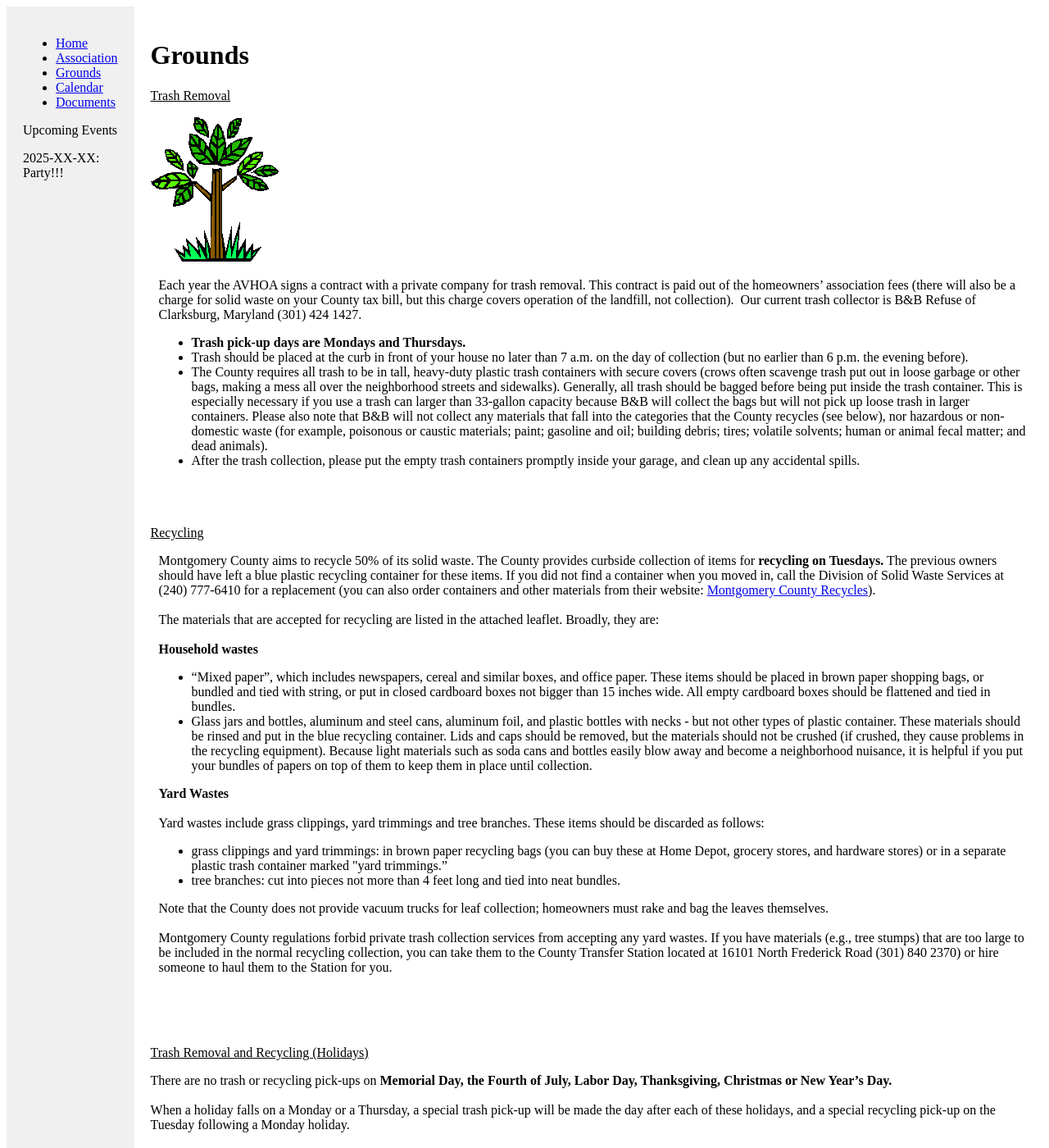
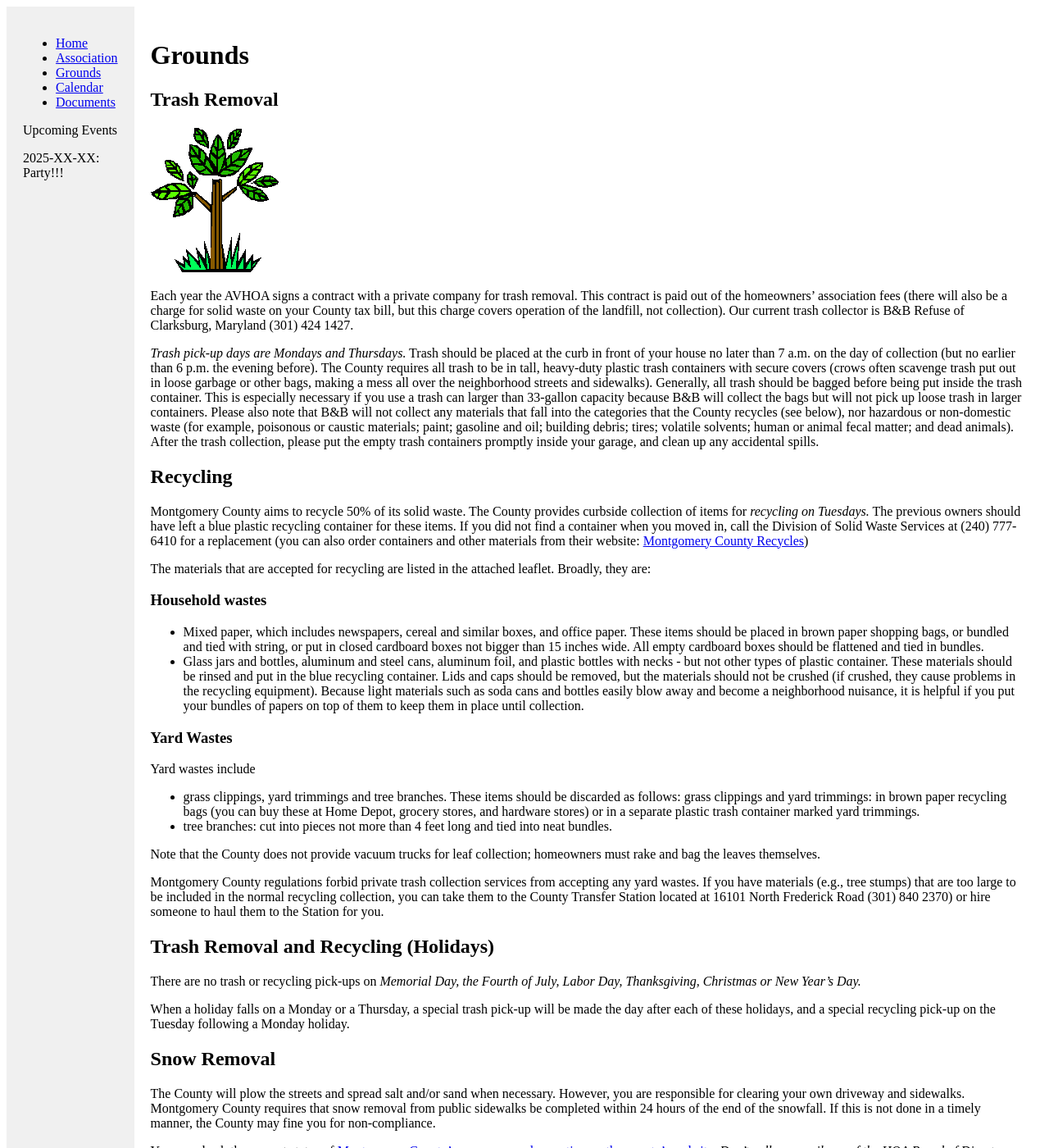
Before and after one commit to argylevillagehoa/argylevillagehoa.github.io, a Jekyll site: the page built from grounds.md, in a window 1280 px wide and 1400 px high. Shown: the whole window at 82% size. Built offline with Jekyll 4.4.1, drawn with Linux system fonts in a browser that asks for light colours; some of the changed lines change nothing that is shown; some of the changed text lies outside the part shown.

Commit message:
Update grounds.md to markdown

```diff
--- a/grounds.md
+++ b/grounds.md
@@ -3,73 +3,74 @@ layout: default
 title: Grounds
 ---
 
-<h1>Grounds</h1>
-<u>Trash Removal</u>
+# Grounds
+## Trash Removal
 
-<div class='pic-table 0'><div class='pic-table-col'><img border="0" width="157" height="177" src="/assets/f1000071_grounds.gif" style='max-width: 157px !important;'></div><div class='pic-table-col' style='padding-left: 10px !important;'><span class='ctext'><p><font size="3">Each year the AVHOA signs a contract with a private company for trash removal. This contract is paid out of the homeowners&rsquo; association fees (there will also be a charge for solid waste on your County tax bill, but this charge covers operation of the landfill, not collection).&nbsp; Our current trash collector is B&amp;B Refuse of Clarksburg, Maryland (301) 424 1427.&nbsp;</font></p>
-<ul>
-<li><font size="3"><strong>Trash pick-up days are Mondays and Thursdays.</strong> </font></li>
-<li><font size="3">Trash should be placed at the curb in front of your house no later than 7 a.m. on the day of collection (but no earlier than 6 p.m. the evening before). </font></li>
-<li><font size="3">The County requires all trash to be in tall, heavy-duty plastic trash containers with secure covers (crows often scavenge trash put out in loose garbage or other bags, making a mess all over the neighborhood streets and sidewalks). Generally, all trash should be bagged before being put inside the trash container. This is especially necessary if you use a trash can larger than 33-gallon capacity because B&amp;B will collect the bags but will not pick up loose trash in larger containers. Please also note that B&amp;B will not collect any materials that fall into the categories that the County recycles (see below), nor hazardous or non-domestic waste (for example, poisonous or caustic materials; paint; gasoline and oil; building debris; tires; volatile solvents; human or animal fecal matter; and dead animals). </font></li>
-<li><font size="3">After the trash collection, please put the empty trash containers promptly inside your garage, and clean up any accidental spills.</font></li>
-</ul></span></div></div><br/><br /><br />
-<u>Recycling</u>
+![grounds](/assets/f1000071_grounds.gif)
 
-<div class='pic-table 0'><div class='pic-table-col' style='padding-left: 10px !important;'><span class='ctext'><font size="3">Montgomery County aims to recycle 50% of its solid waste. The County provides curbside collection of items for <strong>recycling on Tuesdays.</strong> The previous owners should have left a blue plastic recycling container for these items. If you did not find a container when you moved in, call the Division of Solid Waste Services at (240) 777-6410 for a replacement (you can also order containers and other materials from their website: </font><a href="https://www.montgomerycountymd.gov/DEP/trash-recycling/index.html"><font size="3">Montgomery County Recycles</font></a><font size="3">).&nbsp;<br />
-<br />
+Each year the AVHOA signs a contract with a private company for trash removal. This contract is paid out of the homeowners&rsquo; association fees (there will also be a charge for solid waste on your County tax bill, but this charge covers operation of the landfill, not collection). Our current trash collector is B&amp;B Refuse of Clarksburg, Maryland (301) 424 1427.
+
+*Trash pick-up days are Mondays and Thursdays.*
+Trash should be placed at the curb in front of your house no later than 7 a.m. on the day of collection (but no earlier than 6 p.m. the evening before).
+The County requires all trash to be in tall, heavy-duty plastic trash containers with secure covers (crows often scavenge trash put out in loose garbage or other bags, making a mess all over the neighborhood streets and sidewalks). Generally, all trash should be bagged before being put inside the trash container. This is especially necessary if you use a trash can larger than 33-gallon capacity because B&amp;B will collect the bags but will not pick up loose trash in larger containers. Please also note that B&amp;B will not collect any materials that fall into the categories that the County recycles (see below), nor hazardous or non-domestic waste (for example, poisonous or caustic materials; paint; gasoline and oil; building debris; tires; volatile solvents; human or animal fecal matter; and dead animals).
+After the trash collection, please put the empty trash containers promptly inside your garage, and clean up any accidental spills.
+## Recycling
+
+Montgomery County aims to recycle 50% of its solid waste. The County provides curbside collection of items for *recycling on Tuesdays.* The previous owners should have left a blue plastic recycling container for these items. If you did not find a container when you moved in, call the Division of Solid Waste Services at (240) 777-6410 for a replacement (you can also order containers and other materials from their website: [Montgomery County Recycles](https://www.montgomerycountymd.gov/DEP/trash-recycling/index.html))
+
 The materials that are accepted for recycling are listed in the attached leaflet. Broadly, they are:<br />
-</font><br />
-<font size="3"><strong>Household wastes</strong> </font>
-<ul>
-<li><font size="3">&ldquo;Mixed paper&rdquo;, which includes newspapers, cereal and similar boxes, and office paper. These items should be placed in brown paper shopping bags, or bundled and tied with string, or put in closed cardboard boxes not bigger than 15 inches wide. All empty cardboard boxes should be flattened and tied in bundles. </font></li>
-<li><font size="3">Glass jars and bottles, aluminum and steel cans, aluminum foil, and plastic bottles with necks - but not other types of plastic container. These materials should be rinsed and put in the blue recycling container. Lids and caps should be removed, but the materials should not be crushed (if crushed, they cause problems in the recycling equipment). Because light materials such as soda cans and bottles easily blow away and become a neighborhood nuisance, it is helpful if you put your bundles of papers on top of them to keep them in place until collection.</font></li>
-</ul>
-<font size="3"><strong>Yard Wastes&nbsp;<br />
-</strong><br />
-Yard wastes include grass clippings, yard trimmings and tree branches. These items should be discarded as follows: </font>
-<ul>
-<li><font size="3">grass clippings and yard trimmings: in brown paper recycling bags (you can buy these at Home Depot, grocery stores, and hardware stores) or in a separate plastic trash container marked &quot;yard trimmings.&rdquo;</font></li>
-<li><font size="3">tree branches: cut into pieces not more than 4 feet long and tied into neat bundles.</font></li>
-</ul>
-<p><font size="3">Note that the County does not provide vacuum trucks for leaf collection; homeowners must rake and bag the leaves themselves.<br />
-<br />
-Montgomery County regulations forbid private trash collection services from accepting any yard wastes. If you have materials (e.g., tree stumps) that are too large to be included in the normal recycling collection, you can take them to the County Transfer Station located at 16101 North Frederick Road (301) 840 2370) or hire someone to haul them to the Station for you.</font></p></span></div></div><br/><br /><br />
 
-<u>Trash Removal and Recycling (Holidays)</u>
+### Household wastes
 
-<p>There are no trash or recycling pick-ups on <strong>Memorial Day, the Fourth of July, Labor Day, Thanksgiving, Christmas or New Year&rsquo;s Day.</strong>&nbsp;<br />
-<font size="3"><br />
-When a holiday falls on a Monday or a Thursday, a special trash pick-up will be made the day after each of these holidays, and a special recycling pick-up on the Tuesday following a Monday holiday.</font></p><br /><br/><br /><br />
-<u>Snow Removal</u>
+* Mixed paper, which includes newspapers, cereal and similar boxes, and office paper. These items should be placed in brown paper shopping bags, or bundled and tied with string, or put in closed cardboard boxes not bigger than 15 inches wide. All empty cardboard boxes should be flattened and tied in bundles.
+* Glass jars and bottles, aluminum and steel cans, aluminum foil, and plastic bottles with necks - but not other types of plastic container. These materials should be rinsed and put in the blue recycling container. Lids and caps should be removed, but the materials should not be crushed (if crushed, they cause problems in the recycling equipment). Because light materials such as soda cans and bottles easily blow away and become a neighborhood nuisance, it is helpful if you put your bundles of papers on top of them to keep them in place until collection.
 
-<font size="3">The County will plow the streets and spread salt and/or sand when necessary. However, you are responsible for clearing your own driveway and sidewalks. Montgomery County requires that snow removal from public sidewalks be completed within 24 hours of the end of the snowfall. If this is not done in a timely manner, the County may fine you for non-compliance.<br />
-<br />
-You can check the current status of <a href="https://www.montgomerycountymd.gov/Snow/">Montgomery County's snow removal operation on the county's website</a>.&nbsp; <strong>Don't call or e-mail any of the HOA Board of Directors for snow removal information.&nbsp; </strong>You pay county taxes, snow removal is a county function.</font><br/><br /><br />
+### Yard Wastes
 
-<u>Street Lights</u>
+Yard wastes include
+* grass clippings, yard trimmings and tree branches. These items should be discarded as follows:
+grass clippings and yard trimmings: in brown paper recycling bags (you can buy these at Home Depot, grocery stores, and hardware stores) or in a separate plastic trash container marked yard trimmings.
+* tree branches: cut into pieces not more than 4 feet long and tied into neat bundles.
 
-<font size="3">To report a <a href="https://secure.pepco.com/powerOutages/">street light or general light outage contact PEPCO</a>.&nbsp; <strong>Street lights are not an HOA function.&nbsp; Do not contact any member of the Board of Directors</strong>.<br />
-<br />
-Montgomery County Department of Transportation gives instructions on reporting <a href="https://www2.montgomerycountymd.gov/dot-streetlight/Index.aspx">street light outage on their website</a>.</font><br/><br /><br />
+Note that the County does not provide vacuum trucks for leaf collection; homeowners must rake and bag the leaves themselves.
+
+Montgomery County regulations forbid private trash collection services from accepting any yard wastes. If you have materials (e.g., tree stumps) that are too large to be included in the normal recycling collection, you can take them to the County Transfer Station located at 16101 North Frederick Road (301) 840 2370) or hire someone to haul them to the Station for you.
+
+## Trash Removal and Recycling (Holidays)
+
+There are no trash or recycling pick-ups on *Memorial Day, the Fourth of July, Labor Day, Thanksgiving, Christmas or New Year&rsquo;s Day.*
+
+When a holiday falls on a Monday or a Thursday, a special trash pick-up will be made the day after each of these holidays, and a special recycling pick-up on the Tuesday following a Monday holiday.
+
+## Snow Removal
+
+The County will plow the streets and spread salt and/or sand when necessary. However, you are responsible for clearing your own driveway and sidewalks. Montgomery County requires that snow removal from public sidewalks be completed within 24 hours of the end of the snowfall. If this is not done in a timely manner, the County may fine you for non-compliance.
+
+You can check the current status of [Montgomery County's snow removal operation on the county's website](https://www.montgomerycountymd.gov/Snow/)&nbsp; *Don't call or e-mail any of the HOA Board of Directors for snow removal information.&nbsp; You pay county taxes, snow removal is a county function.*
+
+## Street Lights
+
+To report a [street light or general light outage contact PEPCO](https://secure.pepco.com/powerOutages/) Street lights are not an HOA function. Do not contact any member of the Board of Directors
+
+Montgomery County Department of Transportation gives instructions on reporting [street light outage on their website](https://www2.montgomerycountymd.gov/dot-streetlight/Index.aspx).
 
 
-<u>Parking</u>
+## Parking
 
-<p><font size="3">Although the HOA will help to resolve parking issues, street parking in our community is controlled by Montgomery County.&nbsp; If you have issues with visitors and residents parking on the street, the issue can best be resolved by contacting Montgomery County Department of Transportation.<br />
-</font><font size="3"><br />
-It is best to review the County Code before you call.&nbsp; The County also has a number of publications that address specific issues:</font></p>
-<ul>
-<li><font size="3"><a href="https://codelibrary.amlegal.com/codes/montgomerycounty/latest/montgomeryco_md/0-0-0-138383">Chapter 31 of the Montgomery County Code Addresses Parking</a></font></li>
-</ul>
-<font size="3">You can also <a href="https://www.montgomerycountymd.gov/pol/howdoI/abandoned-vehicle.html">contact the County</a> about abandoned and unregistered vehicles.</font><br/><br /><br />
+Although the HOA will help to resolve parking issues, street parking in our community is controlled by Montgomery County. If you have issues with visitors and residents parking on the street, the issue can best be resolved by contacting Montgomery County Department of Transportation.
 
-<u>The Pond</u>
+It is best to review the County Code before you call.&nbsp; The County also has a number of publications that address specific issues:
 
-<div class='ctext'><font size="3">The pond (which won an award from the Keep Montgomery County Beautiful program) is the neighborhood&rsquo;s one significant piece of common open space.&nbsp;<br />
-<br />
-We ask you to help keep it a beautiful and safe place. If you have dogs, clean up after them and do not let them run loose and frighten wild life and children. If you have children, make sure that they understand that the pond is deep and the banks are slippery; therefore, it is NOT a safe place to play--keep them outside the fence. Also make sure that children do not break the branches off the ornamental trees surrounding the pond, or dislodge the rocks in the spillway channel. (The rocks were are an engineering feature to stop erosion and need to remain in place). Teach children to be environmentally conscious--every bit of trash dumped on the road or in the storm drains ultimately washes into the pond, and one of your neighbors will have the very time-consuming task of fishing it out. <br />
-<br />
+[Chapter 31 of the Montgomery County Code Addresses Parking](https://codelibrary.amlegal.com/codes/montgomerycounty/latest/montgomeryco_md/0-0-0-138383)
+
+You can also [contact the County](https://www.montgomerycountymd.gov/pol/howdoI/abandoned-vehicle.html) about abandoned and unregistered vehicles.
+
+## The Pond
+
+The pond (which won an award from the Keep Montgomery County Beautiful program) is the neighborhoods one significant piece of common open space.
+
+We ask you to help keep it a beautiful and safe place. If you have dogs, clean up after them and do not let them run loose and frighten wild life and children. If you have children, make sure that they understand that the pond is deep and the banks are slippery; therefore, it is NOT a safe place to play--keep them outside the fence. Also make sure that children do not break the branches off the ornamental trees surrounding the pond, or dislodge the rocks in the spillway channel. (The rocks were are an engineering feature to stop erosion and need to remain in place). Teach children to be environmentally conscious--every bit of trash dumped on the road or in the storm drains ultimately washes into the pond, and one of your neighbors will have the very time-consuming task of fishing it out.
+
 Of course, what applies to the pond applies equally to other parts of the community: no one enjoys having their yards or sidewalk areas fouled by dogs, or having children racing uninvited through their yard, using their driveway as a bicycle or skateboard ramp, or damaging their trees and landscaping. Please be considerate of your neighbors, and teach your children the same.
-</font></div>
 
-<img border="0" width="357" height="177" src="/assets/f0003_aerial_view_of_pond_and_pt_3.jpg" style='max-width: 157px !important;'>
+![aerial_view_of_pond](/assets/f0003_aerial_view_of_pond_and_pt_3.jpg)
```
